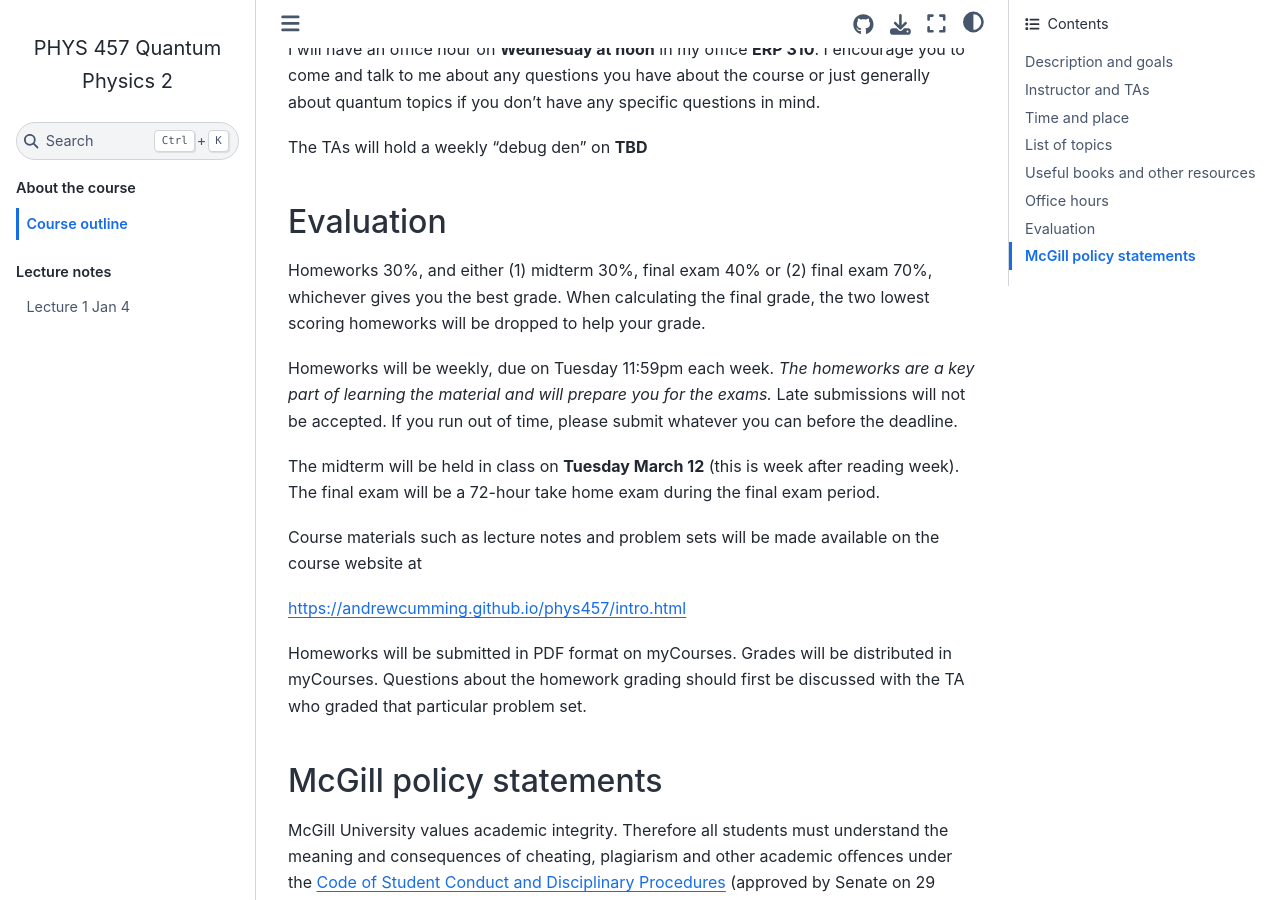
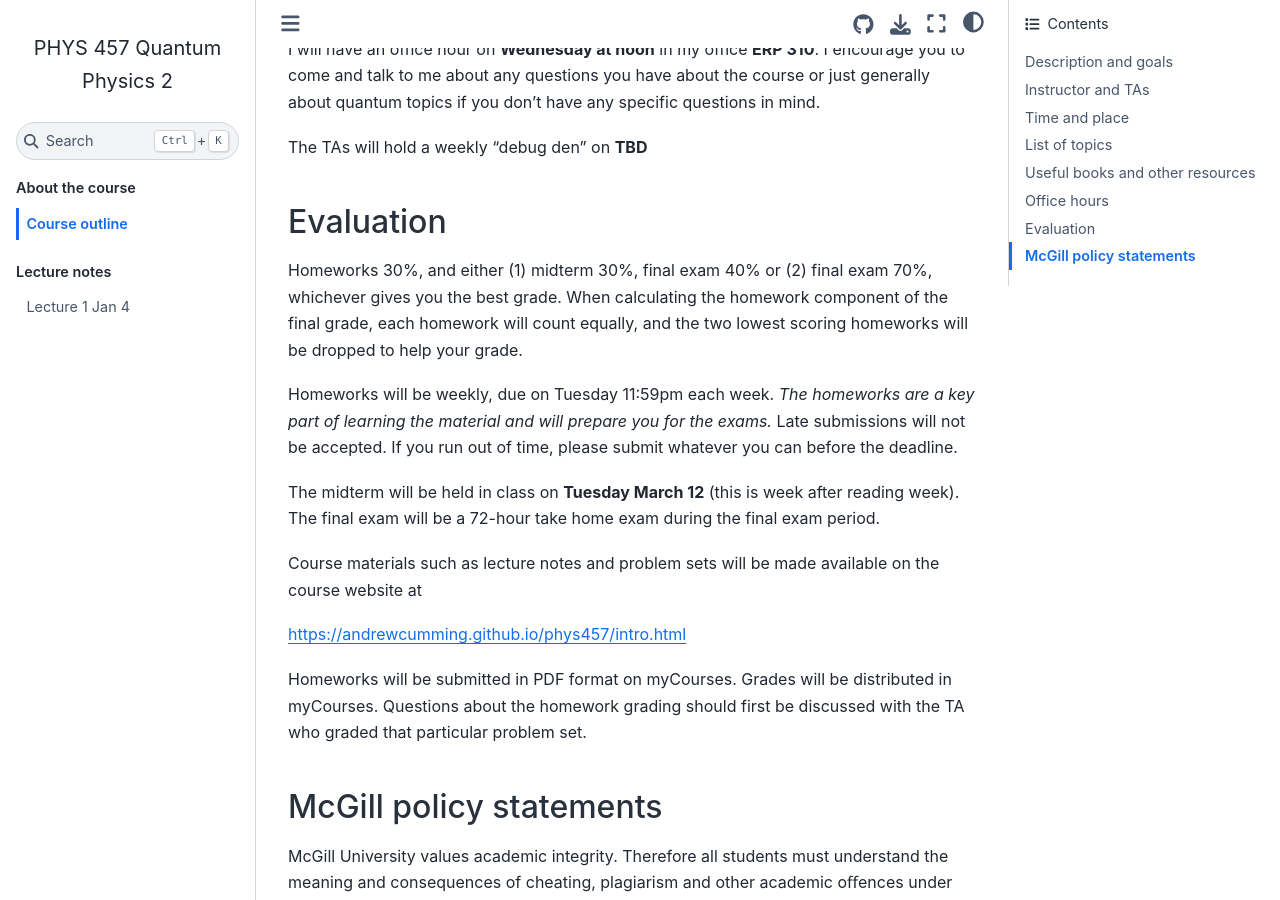
Before and after one commit to andrewcumming/phys457, a Jupyter Book: the page built from outline.md, in a window 1280 px wide and 900 px high, scrolled down 1381 px. Built offline with Jupyter Book 1.0.4 settings and Sphinx 7.4.7 and the Sphinx Book theme 1.1.4, drawn with Linux system fonts in a browser that asks for light colours.

Commit message:
Clarify homework grading in the course outline

```diff
--- a/outline.md
+++ b/outline.md
@@ -42,7 +42,7 @@ The TAs will hold a weekly "debug den" on **TBD**
 
 ## Evaluation
 
-Homeworks 30%, and either (1) midterm 30%, final exam 40% or (2) final exam 70%, whichever gives you the best grade. When calculating the final grade, the two lowest scoring homeworks will be dropped to help your grade.
+Homeworks 30%, and either (1) midterm 30%, final exam 40% or (2) final exam 70%, whichever gives you the best grade. When calculating the homework component of the final grade, each homework will count equally, and the two lowest scoring homeworks will be dropped to help your grade.
 
 Homeworks will be weekly, due on Tuesday 11:59pm each week.  *The homeworks are a key part of learning the material and will prepare you for the exams.* Late submissions will not be accepted. If you run out of time, please submit whatever you can before the deadline.
 
```
